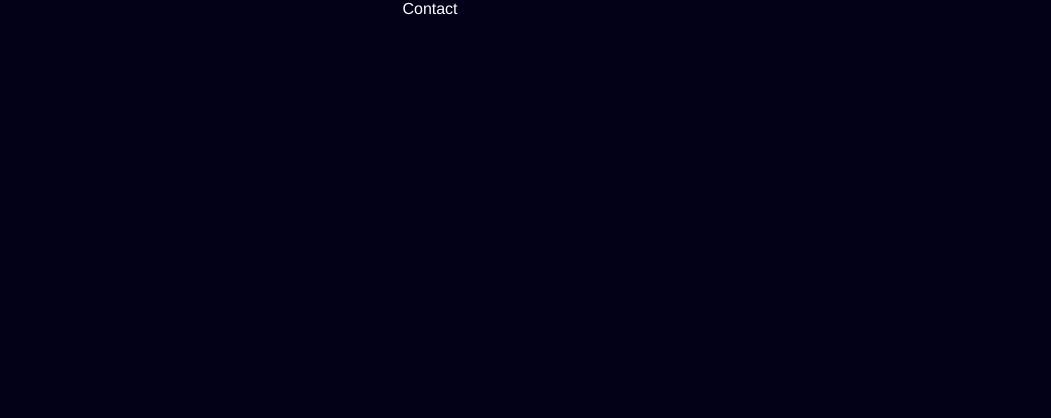
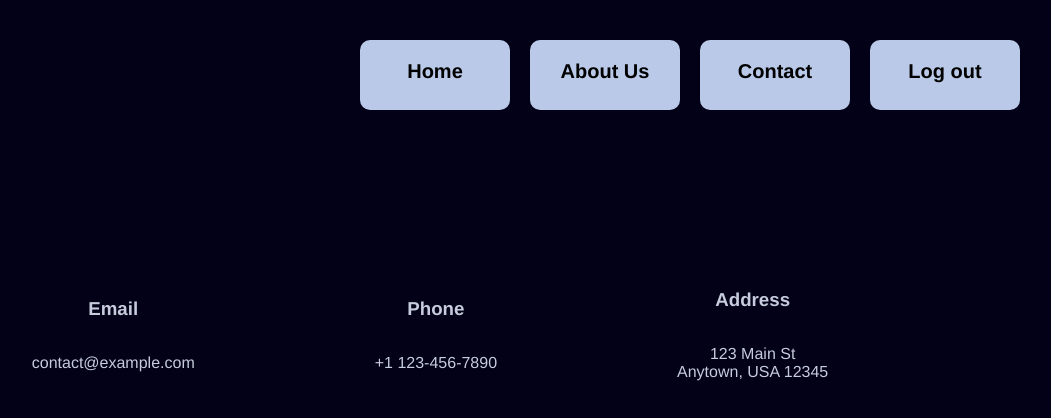
Before and after one commit to smartuni/smart-container, a Next.js app in the folder webApp/Frontend/riot_frontend/: page /contact in a window 1280 px wide. Shown: the top 418 px of the page, without its empty margins (210-1261 px from the left). Built offline with nearby package versions, Linux system fonts and the light colour scheme.

Commit message:
contact page V1

```diff
--- a/webApp/Frontend/riot_frontend/pages/contact.js
+++ b/webApp/Frontend/riot_frontend/pages/contact.js
@@ -1,10 +1,41 @@
 import React from "react";
 import Link from "next/link";
+import styles from '../styles/contact.module.css'
 
 export default function Contact() {
   return (
     <div>
-      Contact
+        <nav>
+          <ul>
+            <li><a href="/">Home</a></li>
+            <li><a href="#">About Us</a></li>
+            <li><a href="#">Contact</a></li>
+            <li><a href="#">Log out</a></li>
+          </ul>
+        </nav>
+        <div className={styles.contact}>
+        <div className={styles.section}>
+            <svg viewBox="0 0 20 20" className={styles.icon}>
+            <title>Email</title>
+            </svg>
+            <h3>Email</h3>
+            <p>contact@example.com</p>
+        </div>
+        <div className={styles.section}>
+            <svg viewBox="0 0 20 20" className={styles.icon}>
+            <title>Phone</title>
+            </svg>
+            <h3>Phone</h3>
+            <p>+1 123-456-7890</p>
+        </div>
+        <div className={styles.section}>
+            <svg viewBox="0 0 20 20" className={styles.icon}>
+            <title>Address</title>
+            </svg>
+            <h3>Address</h3>
+            <p>123 Main St<br />Anytown, USA 12345</p>
+        </div>
+        </div>
     </div>
   );
 }
--- /dev/null
+++ b/webApp/Frontend/riot_frontend/styles/contact.module.css
@@ -0,0 +1,20 @@
+.contact {
+    width: 100%;
+    display: flex;
+    justify-content: center;
+    align-items: center;
+  }
+
+  .section {
+    display: flex;
+    flex-direction: column;
+    align-items: center;
+    text-align: center;
+    margin: 90px;
+  }
+
+  .icon {
+    width: 40px;
+    height: 40px;
+    margin-bottom: 10px;
+  }
```
